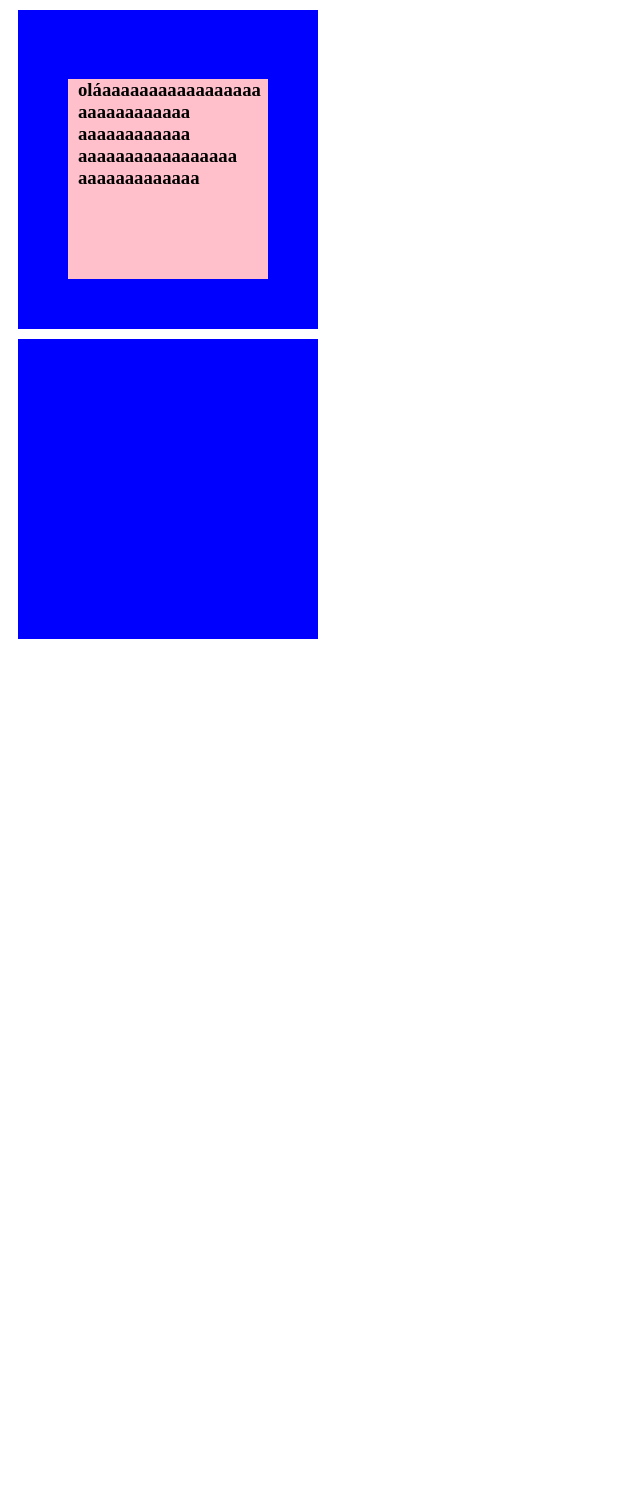
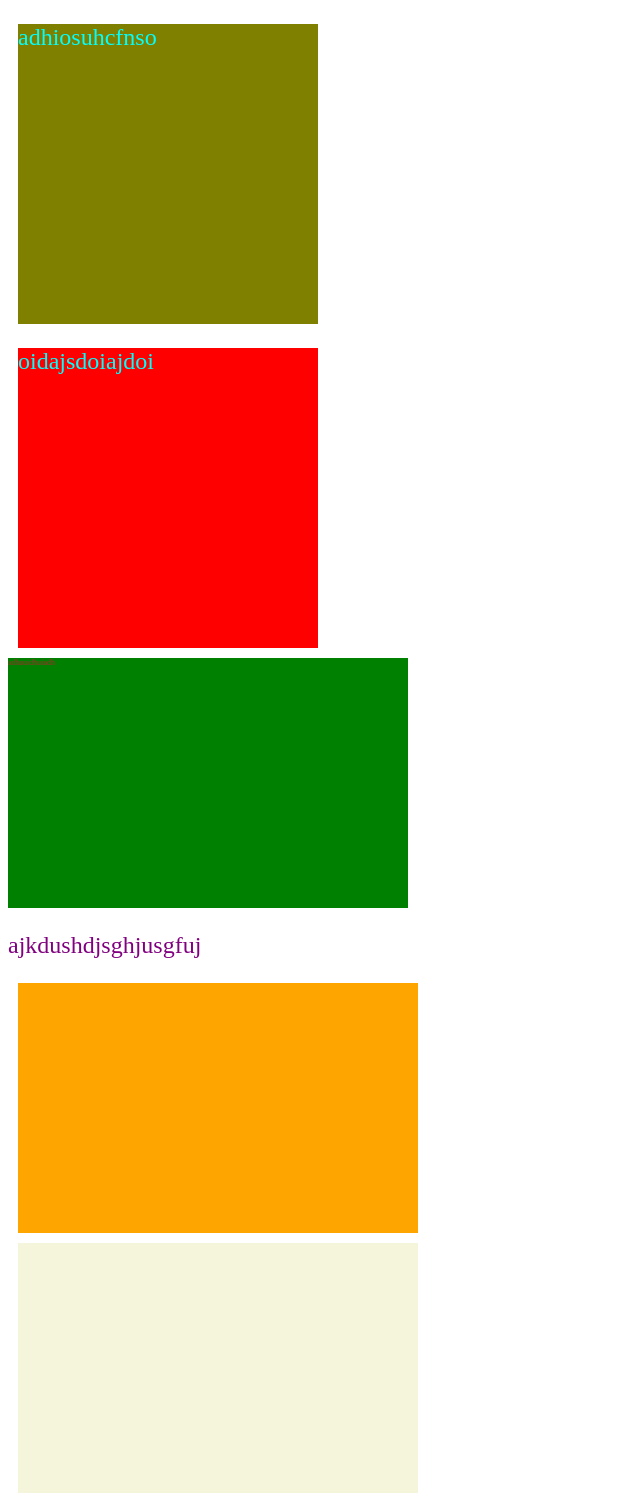
Before and after one commit to raqss22/lsd2223-raquel, a plain HTML site: page exercicio2/index.html in a window 1280 px wide. Shown: the whole page, without its empty margins (0-640 px from the left). Before the commit the page ends 800 px from the top, so only its background shows below. Drawn offline with Linux system fonts and the light colour scheme.

Commit message:
New Code

```diff
--- /dev/null
+++ b/css/estilos.css
@@ -0,0 +1,45 @@
+p{
+    color: purple;
+    font-size: 24px;
+}
+.caixa1{
+    /*aqui defino uma class
+    */
+    /*background-color: red !important;*/
+    background: red;
+    width: 300px;
+    height:300px;
+    margin: 10px;
+
+}
+.caixa2{
+    width: 400px;
+    height: 250px;
+    background: green;
+}
+
+.caixa1 p{
+    color: aqua;
+}
+
+.caixa2 p{
+    font-size: 8px;
+    color:brown;
+
+}
+
+.caixa-especial{
+    background: olive;
+}
+
+.caixa4, .caixa5{
+    width: 400px;
+    height: 250px;
+    background: orange;
+    margin: 10px;
+
+}
+
+.caixa5{
+    background-color: beige;
+}
--- /dev/null
+++ b/exercicio2/estilos.css
@@ -0,0 +1,45 @@
+p{
+    color: purple;
+    font-size: 24px;
+}
+.caixa1{
+    /*aqui defino uma class
+    */
+    /*background-color: red !important;*/
+    background: red;
+    width: 300px;
+    height:300px;
+    margin: 10px;
+
+}
+.caixa2{
+    width: 400px;
+    height: 250px;
+    background: green;
+}
+
+.caixa1 p{
+    color: aqua;
+}
+
+.caixa2 p{
+    font-size: 8px;
+    color:brown;
+
+}
+
+.caixa-especial{
+    background: olive;
+}
+
+.caixa4, .caixa5{
+    width: 400px;
+    height: 250px;
+    background: orange;
+    margin: 10px;
+
+}
+
+.caixa5{
+    background-color: beige;
+}
--- a/exercicio2/index.html
+++ b/exercicio2/index.html
@@ -5,20 +5,24 @@
     <meta http-equiv="X-UA-Compatible" content="IE=edge">
     <meta name="viewport" content="width=device-width, initial-scale=1.0">
     <title>Document</title>
+
+  <link rel="stylesheet" href="estilos.css">
+
 </head>
 <body>
-    <div style="width:200px; min-height: 200px; background: blue;  padding: 50px; margin: 10px;">
-        <div style="width: 190px; height:200px; background: pink; padding-left: 10px;">
-        <div>
-            <h3>oláaaaaaaaaaaaaaaaaa aaaaaaaaaaaa aaaaaaaaaaaa aaaaaaaaaaaaaaaaa aaaaaaaaaaaaa</h3>
-        </div>
-        </div>
+    <div class="caixa1 caixa-especial" >
+        <!--AQUI ABRO UM DIV-->
+        <p> adhiosuhcfnso</p></div>
+    <div class="caixa1">
+        <p>oidajsdoiajdoi</p>
+    </div>
+    <div class="caixa2"> <p>adhauidhuiadh</p>
     </div>
 
-    <div style="width:300px; height:300px; background: blue; margin: 10px;">
+    <p>ajkdushdjsghjusgfuj</p>
 
-    </div>
-
+    <div class="caixa4"></div>
+    <div class="caixa5"></div>
 
 </body>
 </html>
```
Also changed, not shown: css/css_ex.txt (added), css/estilos.txt (added).
